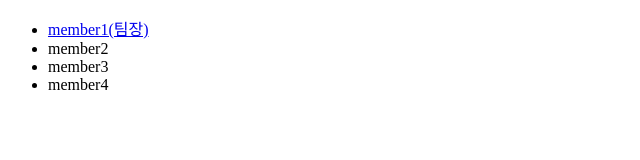
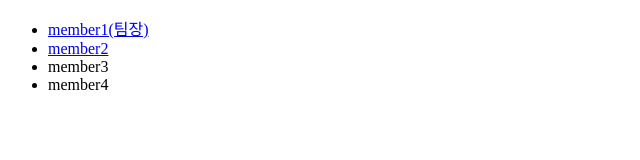
Before and after one commit to bigpoby/bigpoby-git-test, a plain HTML site: page index.html in a window 1280 px wide. Shown: the full height of the page, 0-640 px from the left. Drawn offline with Linux system fonts and the light colour scheme.

Commit message:
B게임 링크 연결

```diff
--- a/index.html
+++ b/index.html
@@ -8,7 +8,7 @@
 <body>
     <ul>
         <li><a href="./game1/start.html">member1(팀장)</a></li>
-        <li>member2</li>
+        <li><a href="./bb-game/start.html">member2</a></li>
         <li>member3</li>
         <li>member4</li>
     </ul>
```
